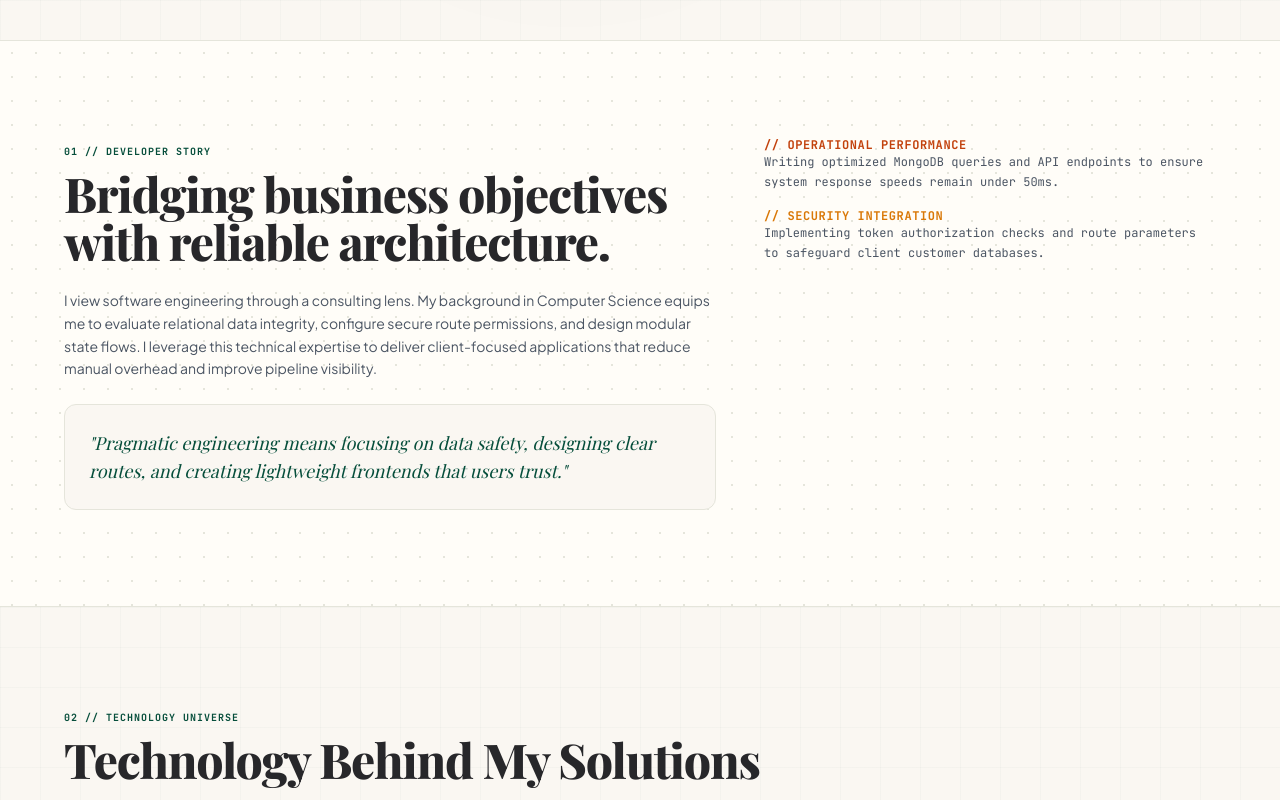
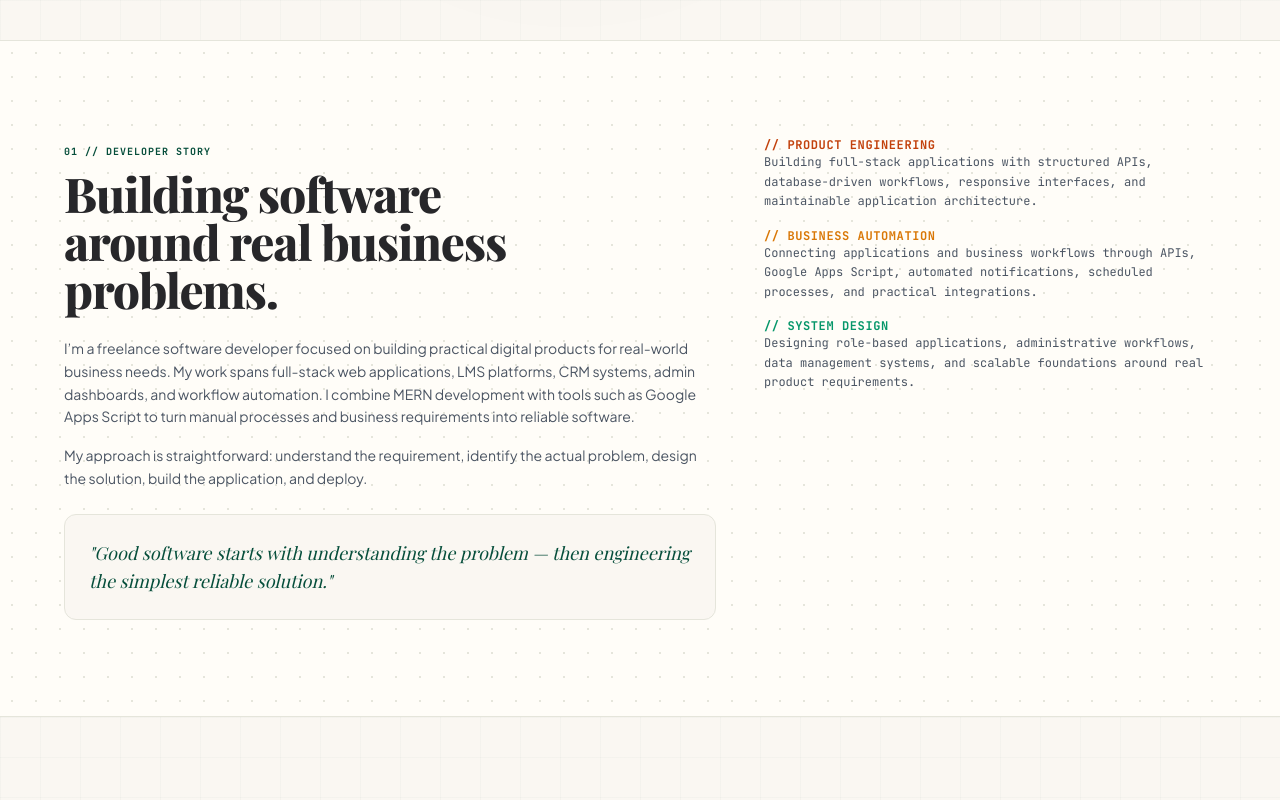
Before and after one commit to Hari-2812/Hari_Portfolio, a React (Vite) app: page / in a window 1280 px wide. Shown: the part 760-1560 px from the top of the page. Built offline with nearby package versions, Linux system fonts and the light colour scheme; a web font is replaced by a local one.

Commit message:
refactor: refine about section for freelance positioning

```diff
--- a/src/pages/Home.jsx
+++ b/src/pages/Home.jsx
@@ -155,35 +155,47 @@ export default function Home({ setActiveSection }) {
                   01 // Developer Story
                 </span>
                 <h2 className="text-3xl md:text-5xl font-extrabold text-text-primary tracking-tight font-serif mt-2">
-                  Bridging business objectives with reliable architecture.
+                  Building software<br className="hidden md:block" /> around real business problems.
                 </h2>
               </ScrollReveal>
 
               <ScrollReveal delay={0.1}>
-                <p className="text-sm text-text-secondary leading-relaxed">
-                  I view software engineering through a consulting lens. My background in Computer Science equips me to evaluate relational data integrity, configure secure route permissions, and design modular state flows. I leverage this technical expertise to deliver client-focused applications that reduce manual overhead and improve pipeline visibility.
-                </p>
+                <div className="space-y-4">
+                  <p className="text-sm text-text-secondary leading-relaxed">
+                    I’m a freelance software developer focused on building practical digital products for real-world business needs. My work spans full-stack web applications, LMS platforms, CRM systems, admin dashboards, and workflow automation. I combine MERN development with tools such as Google Apps Script to turn manual processes and business requirements into reliable software.
+                  </p>
+                  <p className="text-sm text-text-secondary leading-relaxed">
+                    My approach is straightforward: understand the requirement, identify the actual problem, design the solution, build the application, and deploy.
+                  </p>
+                </div>
               </ScrollReveal>
 
               <ScrollReveal delay={0.15}>
                 <div className="p-6 bg-bg-primary border border-border-primary rounded-xl font-serif text-lg italic text-brand-forest">
-                  "Pragmatic engineering means focusing on data safety, designing clear routes, and creating lightweight frontends that users trust."
+                  "Good software starts with understanding the problem — then engineering the simplest reliable solution."
                 </div>
               </ScrollReveal>
             </div>
 
             <div className="lg:col-span-5 space-y-4 font-mono text-xs">
               <ScrollReveal direction="left" className="p-6 bg-bg-primary border border-border-primary rounded-xl space-y-2.5">
-                <h3 className="font-bold text-brand-terracotta uppercase tracking-wider">// Operational Performance</h3>
+                <h3 className="font-bold text-brand-terracotta uppercase tracking-wider">// PRODUCT ENGINEERING</h3>
                 <p className="text-text-secondary leading-relaxed">
-                  Writing optimized MongoDB queries and API endpoints to ensure system response speeds remain under 50ms.
+                  Building full-stack applications with structured APIs, database-driven workflows, responsive interfaces, and maintainable application architecture.
                 </p>
               </ScrollReveal>
 
               <ScrollReveal direction="left" delay={0.1} className="p-6 bg-bg-primary border border-border-primary rounded-xl space-y-2.5">
-                <h3 className="font-bold text-brand-gold uppercase tracking-wider">// Security Integration</h3>
+                <h3 className="font-bold text-brand-gold uppercase tracking-wider">// BUSINESS AUTOMATION</h3>
                 <p className="text-text-secondary leading-relaxed">
-                  Implementing token authorization checks and route parameters to safeguard client customer databases.
+                  Connecting applications and business workflows through APIs, Google Apps Script, automated notifications, scheduled processes, and practical integrations.
+                </p>
+              </ScrollReveal>
+
+              <ScrollReveal direction="left" delay={0.2} className="p-6 bg-bg-primary border border-border-primary rounded-xl space-y-2.5">
+                <h3 className="font-bold text-brand-emerald uppercase tracking-wider">// SYSTEM DESIGN</h3>
+                <p className="text-text-secondary leading-relaxed">
+                  Designing role-based applications, administrative workflows, data management systems, and scalable foundations around real product requirements.
                 </p>
               </ScrollReveal>
             </div>
```
